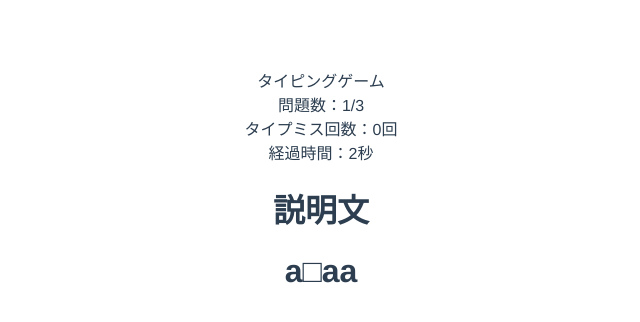
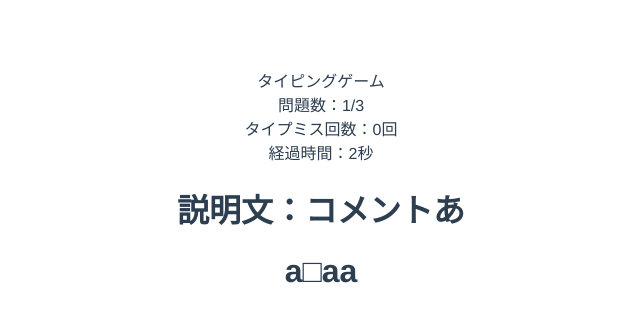
Before and after one commit to watatakahashi/linux-typing, a Vue app: page / in a window 1280 px wide. Both pictures are taken after a click on the button "開始する". Shown: the top 322 px of the page, without its empty margins (319-959 px from the left). Built offline with nearby package versions, Linux system fonts and the light colour scheme; the HTML template or start-up script is replaced by a standard one.

Commit message:
add question comment

```diff
--- a/src/views/Home.vue
+++ b/src/views/Home.vue
@@ -6,12 +6,11 @@
         <div>問題数：{{questionIndex + 1}}/{{questions.length}}</div>
         <div>タイプミス回数：{{typeMissCount}}回</div>
         <div>経過時間：{{timer}}秒</div>
-        <h1>説明文</h1>
+        <h1>説明文：{{comment}}</h1>
         <h1>
           <span class="transparent">{{clearAnswer}}</span>
           <span>{{notAnswer}}</span>
         </h1>
-        <h1></h1>
       </div>
       <div v-else>
         <button @click="finish">ホームへ</button>
@@ -31,6 +30,11 @@
 <script lang="ts">
 import { Component, Vue, Watch } from 'vue-property-decorator'
 
+interface Question {
+  question: string
+  comment: string
+}
+
 @Component({})
 export default class Home extends Vue {
   starting: boolean = false
@@ -45,7 +49,11 @@ export default class Home extends Vue {
   // ]
 
   // ダミー問題
-  questions: string[] = ['a aa', 'i ii', 'uuu']
+  questions: Question[] = [
+    { question: 'a aa', comment: 'コメントあ' },
+    { question: 'i ii', comment: '解説' },
+    { question: 'uuu', comment: '' }
+  ]
 
   questionIndex: number = 0
   charIndex: number = 0
@@ -54,24 +62,24 @@ export default class Home extends Vue {
   typeMissCount: number = 0
   timer: number = -1
 
-  mounted() {
+  mounted(): void {
     this.reset()
   }
 
   // ゲームスタート時
-  start() {
+  start(): void {
     this.starting = true
     this.playing = true
     this.countUp()
     window.addEventListener('keypress', this.keyCheck)
   }
   // ホーム画面へ戻る際に実行
-  finish() {
+  finish(): void {
     this.starting = false
     this.reset()
   }
   // 初期化処理
-  reset() {
+  reset(): void {
     this.questionIndex = 0
     this.charIndex = 0
     this.typeMissCount = 0
@@ -80,7 +88,7 @@ export default class Home extends Vue {
   }
 
   // タイマー
-  countUp() {
+  countUp(): void {
     if (!this.playing) {
       return
     }
@@ -100,7 +108,11 @@ export default class Home extends Vue {
 
   // 問題を表示
   get question(): string {
-    return this.questions[this.questionIndex]
+    return this.questions[this.questionIndex].question
+  }
+  // コメントを表示
+  get comment(): string {
+    return this.questions[this.questionIndex].comment
   }
 
   // タイプしたと比較用の回答
@@ -139,14 +151,14 @@ export default class Home extends Vue {
   get questionsTotalChars(): number {
     let sum = 0
     this.questions.forEach(element => {
-      sum += element.length
+      sum += element.question.length
     })
     return sum
   }
 
   // 正解と一致したら次の問題、全部正解するとクリア
   @Watch('clearAnswer')
-  onWatchChanged(val: string) {
+  onWatchChanged(val: string): void {
     if (val === this.replacedAnswer) {
       this.questionIndex += 1
       this.charIndex = 0
@@ -156,7 +168,7 @@ export default class Home extends Vue {
     }
   }
   // クリア時の処理
-  gameClear() {
+  gameClear(): void {
     this.playing = false
     this.questionIndex = 0
     window.removeEventListener('keypress', this.keyCheck)
```
